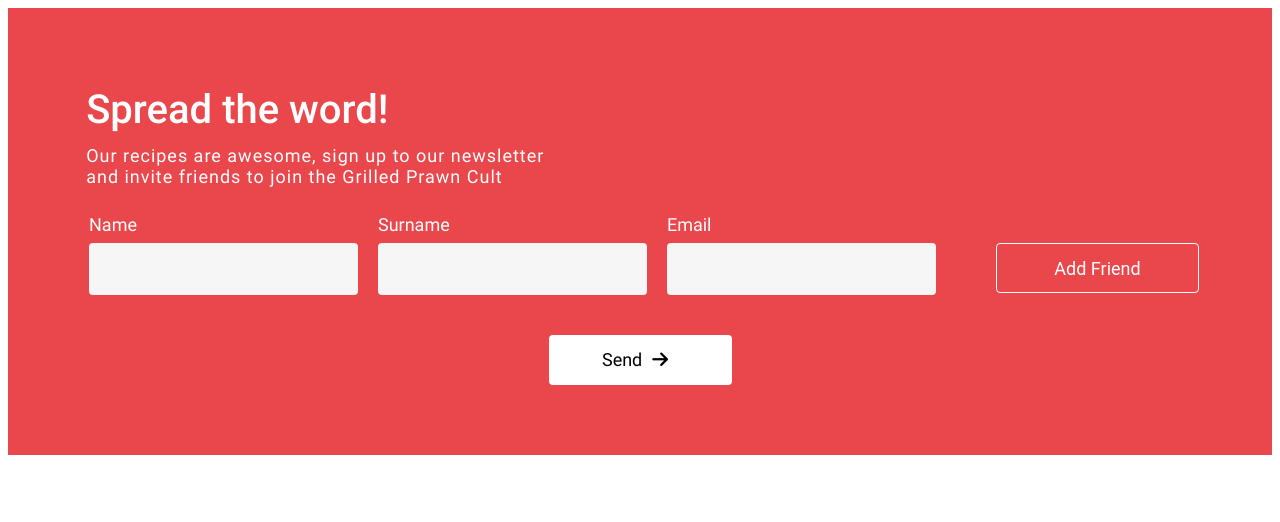
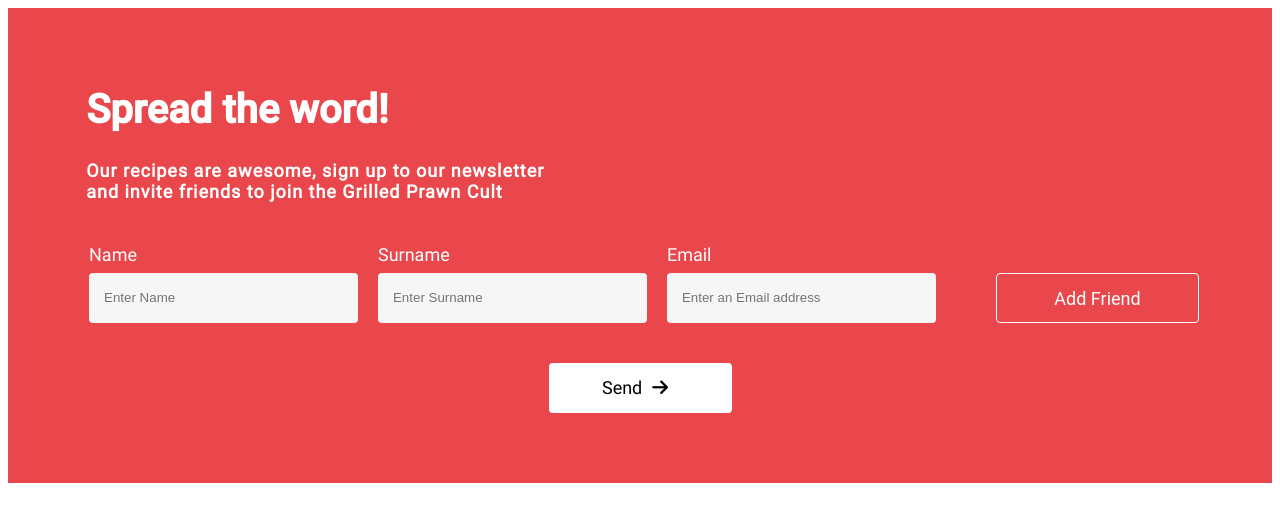
Before and after one commit to Kewal-Shah/Assignment-2, a plain HTML site: page index.html in a window 1280 px wide. Drawn offline with Linux system fonts and the light colour scheme.

Commit message:
Fixed Review Comments

```diff
--- a/index.html
+++ b/index.html
@@ -13,25 +13,25 @@
 <body>
     <div class="container">
                 <div>
-                    <span class="banner-text-form">Spread the word!</span>
-                    <span class="side-text">Our recipes are awesome, sign up to our newsletter and
-                        invite friends to join the Grilled Prawn Cult</span>
+                    <h1 class="banner-text-form">Spread the word!</h1>
+                    <h2 class="side-text">Our recipes are awesome, sign up to our newsletter and
+                        invite friends to join the Grilled Prawn Cult</h2>
                 </div>
                 <div id="newsletter-form">
                     <div class="input-elements">
                         <div class="single-element">
                             <label class="salutation">Name</label>
-                            <input class="size-input-element" type="text" />
+                            <input class="size-input-element" placeholder="Enter Name" type="text" />
                         </div>
 
                         <div class="single-element">
                             <label class="salutation">Surname</label>
-                            <input class="size-input-element" type="text" />
+                            <input class="size-input-element" placeholder="Enter Surname" type="text" />
                         </div>
 
                         <div class="single-element">
                             <label class="salutation">Email</label>
-                            <input class="size-input-element" type="email" />
+                            <input class="size-input-element" placeholder="Enter an Email address" type="email" />
                         </div>
 
                         <div id="actions" class="single-element">
--- a/styles/main.css
+++ b/styles/main.css
@@ -24,6 +24,7 @@
     font-family: "Roboto_Medium";
     font-size: 40px;
     display:block;
+    margin:0;
 }
 
 .side-text {
@@ -55,6 +56,7 @@
 .size-input-element{
     border:none;
     margin-left:1%;
+    padding: 0 15px;
     margin-right:6%;
     height: 50px;
     border-radius: 4px;
@@ -68,6 +70,7 @@
     font-size:18px;
 }
 .submit-details{
+    cursor: pointer;
     color:black;
     width: 183px;
     height: 50px;
@@ -83,6 +86,7 @@
     margin:40px;
 }
 .add-friend-button{
+    cursor: pointer;
     width: 70%;
     height: 50px;
     border-radius: 4px;
@@ -98,6 +102,7 @@ i {
     padding:10px;
 }
 .remove-icon-button{
+    cursor: pointer;
     width: 70%;
     height: 50px;
     border:none;
```
